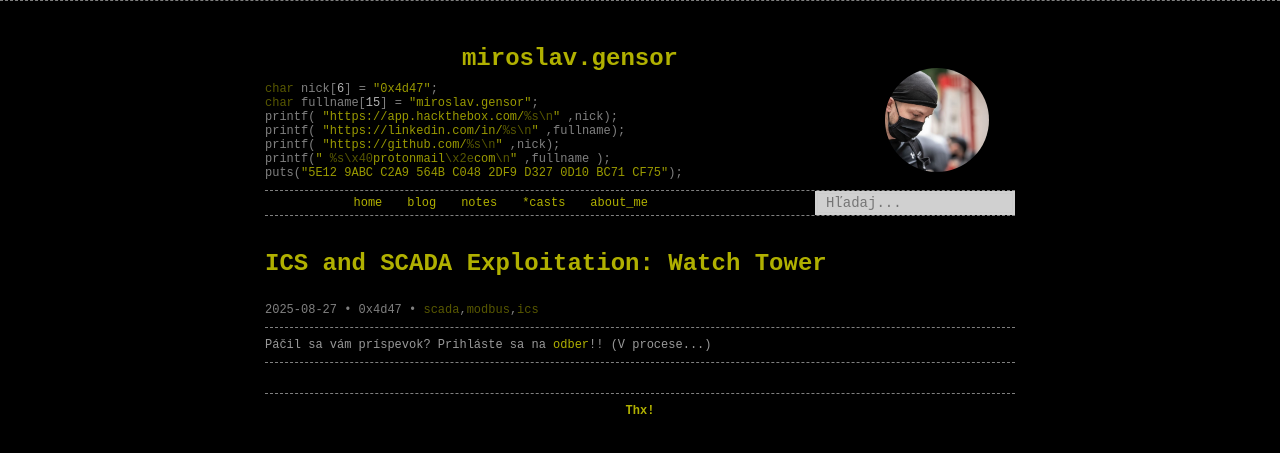
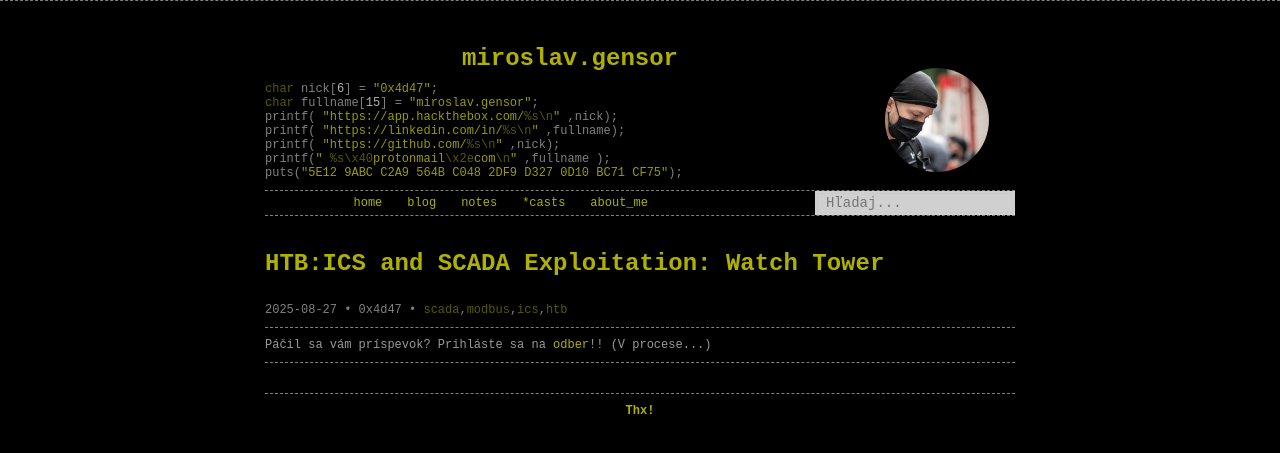
Before and after one commit to 0x00mg/0x00mg.github.io, a Jekyll site: the page built from _posts/2025/2025-08-27-HTB:-ICS and SCADA Exploitation: Watch Tower.md, in a window 1280 px wide. Shown: the top 453 px of the page. Built offline with Jekyll 4.4.1, drawn with Linux system fonts in a browser that asks for light colours; comment, search, counter and statistics services are not loaded.

Commit message:
Update and rename 2025-08-27-ICS and SCADA Exploitation: Watch Tower.md to 2025-08-27-HTB:-ICS and SCADA Exploitation: Watch Tower.md

```diff
--- a/_posts/2025/2025-08-27-ICS and SCADA Exploitation: Watch Tower.md
+++ b/_posts/2025/2025-08-27-HTB:-ICS and SCADA Exploitation: Watch Tower.md
@@ -1,6 +1,6 @@
 ---
 layout: post
-title:	"ICS and SCADA Exploitation: Watch Tower"
+title:	"HTB:ICS and SCADA Exploitation: Watch Tower"
 date:	2025-08-27 10:00:00 +0200
 author: "0x4d47"
 categories:
@@ -9,6 +9,7 @@ tags:
     - scada
     - modbus
     - ics
+    - htb
 
 image: /images/posts/2025/
 ---
```
